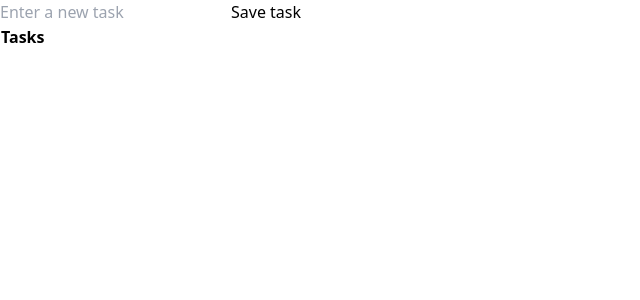
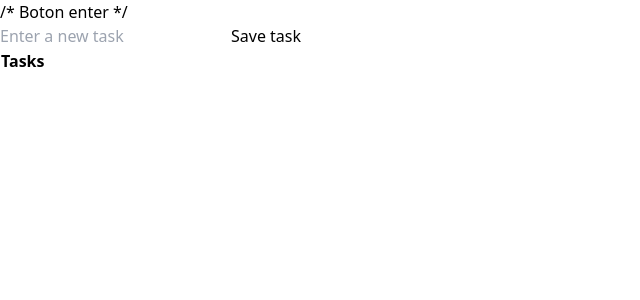
Before and after one commit to Kelzem1/PracticasReact, a React (Vite) app: page / in a window 1280 px wide. Shown: the top 300 px of the page, without its empty margins (0-640 px from the left). Built offline with nearby package versions, Linux system fonts and the light colour scheme.

Commit message:
Comentarios y fixes

```diff
--- a/src/components/TaskCreator.jsx
+++ b/src/components/TaskCreator.jsx
@@ -5,6 +5,8 @@ import { useState } from "react"
 export const TaskCreator = ( {createNewTask} ) =>{
     const [ newTaksName, setNewTaksName] = useState('')
 
+
+    //Funcionalidad para el input y el boton
     const handleSubmit = (e) =>{
         e.preventDefault()
         createNewTask(newTaksName)
@@ -13,6 +15,7 @@ export const TaskCreator = ( {createNewTask} ) =>{
     }
     return(
     <div className="formu bg-slate-500 w-1/4 m-auto content-center">
+    /* Boton enter */
         <form onSubmit={handleSubmit}>
         <input type='text'
         className="input text-black bold"
```
